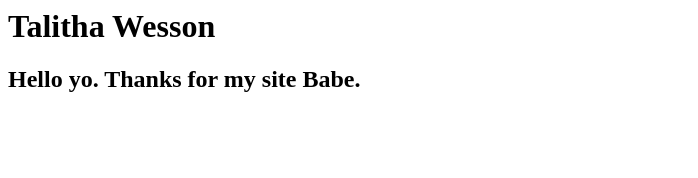
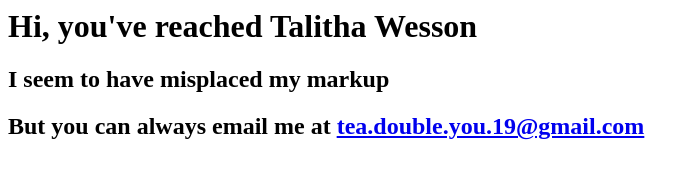
Before and after one commit to talithawesson/talithawesson.github.io, a plain HTML site: page index.html in a window 1280 px wide. Shown: the whole page, without its empty margins (0-698 px from the left). Drawn offline with Linux system fonts and the light colour scheme.

Commit message:
Update message

```diff
--- a/index.html
+++ b/index.html
@@ -1,12 +1,20 @@
 <html lang="en">
+
 <head>
-    <meta charset="UTF-8">
-    <meta name="viewport" content="width=device-width, initial-scale=1.0">
-    <meta http-equiv="X-UA-Compatible" content="ie=edge">
-    <title>Talitha Wesson</title>
+	<meta charset="UTF-8">
+	<meta name="viewport" content="width=device-width, initial-scale=1.0">
+	<meta http-equiv="X-UA-Compatible" content="ie=edge">
+	<title>Talitha Wesson</title>
 </head>
+
 <body>
-    <h1>Talitha Wesson</h1>
-    <h2>Hello yo. Thanks for my site Babe.</h2>
+	<hgroup>
+		<h1>Hi, you've reached Talitha Wesson</h1>
+		<h2>I seem to have misplaced my markup</h2>
+		<h2>But you can always email me at
+			<a href="mailto:tea.double.you.19@gmail.com">tea.double.you.19@gmail.com</a>
+		</h2>
+	</hgroup>
 </body>
+
 </html>
```
